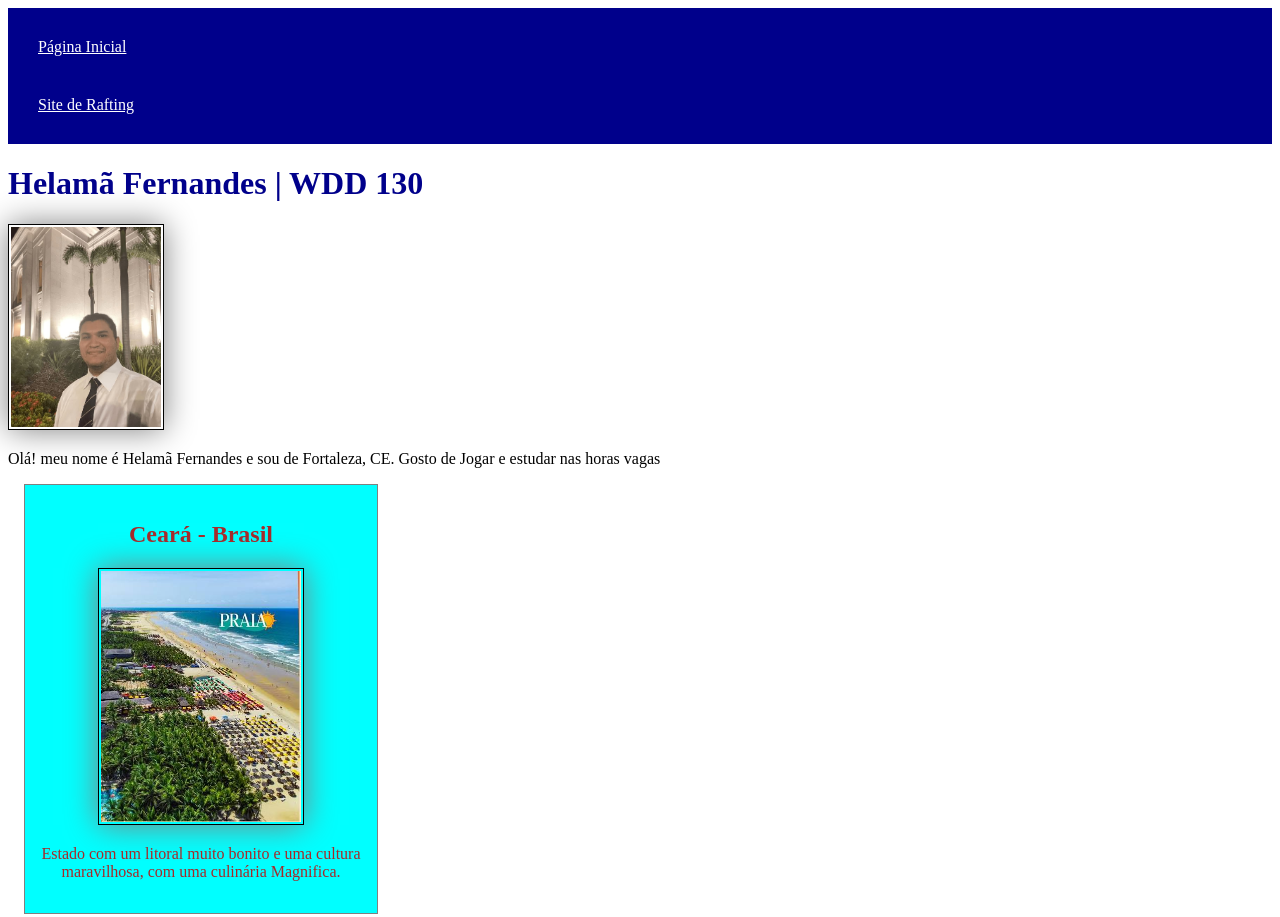
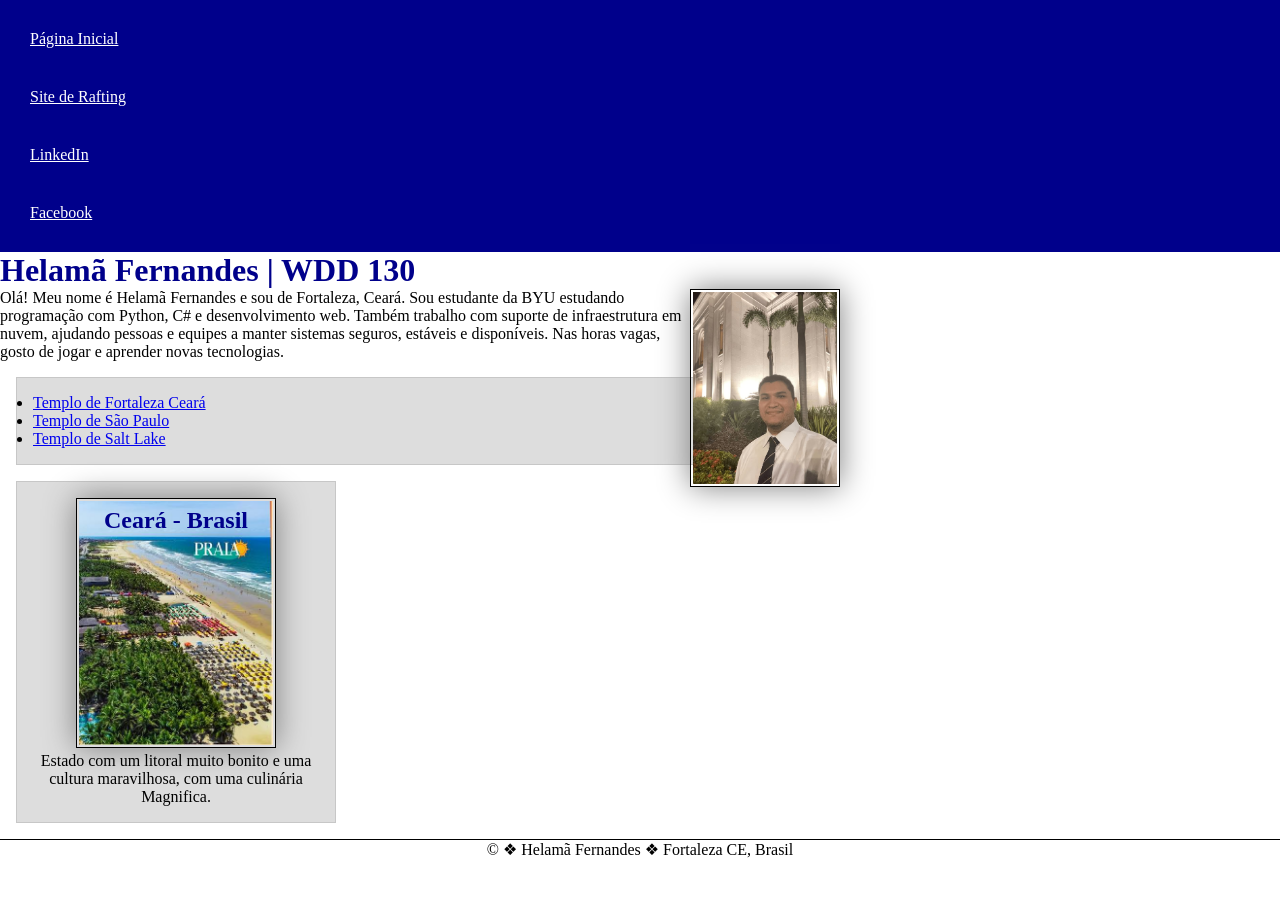
Before and after one commit to helamafcavalcante/wdd130, a plain HTML site: page index.html in a window 1280 px wide. Shown: the top 917 px of the page. After the commit the page ends 859 px from the top, so only its background shows below. Drawn offline with Linux system fonts and the light colour scheme.

Commit message:
adicionar atividade

```diff
--- a/estilos/estilos.css
+++ b/estilos/estilos.css
@@ -1,22 +1,39 @@
+* {
+    margin: 0;
+    padding: 0;
+    box-sizing: border-box;
+}
+
+:root {
+    --cor-primaria: darkblue;
+    --cor-texto-claro: white;
+    --cor-destaque: aqua;
+    --cor-texto-destaque: brown;
+    --cor-borda: #000;
+    --cor-borda-clara: grey;
+    --espacamento-padrao: 1rem;
+    --espacamento-pequeno: 10px;
+}
+
 nav {
-    background-color: darkblue;
-    padding: 10px;
+    background-color: var(--cor-primaria);
+    padding: var(--espacamento-pequeno);
 }
 
 nav a {
-    color: white;
+    color: var(--cor-texto-claro);
     display: block;
     padding: 20px;
 }
 
 h1 {
-    color: darkblue;
+    color: var(--cor-primaria);
 }
 
 img {
     width: 150px;
     height: auto;
-    border: 1px solid black;
+    border: 1px solid var(--cor-borda);
     padding: 2px;
     box-shadow: 0 0 30px gray;
 }
@@ -32,19 +49,16 @@ main {
 main img {
     width: 150px;
     height: auto;
-    border: 1px solid black;
+    border: 1px solid var(--cor-borda);
     padding: 2px;
     box-shadow: 0 0 30px gray;
+    float: right;
 }
 
 aside {
     width: 20rem;
-    margin: 1rem;
-    border: 1px solid grey;
-    padding: 1rem;
-    background-color: aqua;
-    color: brown;
     text-align: center;
+    position: relative;
 }
 
 aside img {
@@ -52,8 +66,26 @@ aside img {
     height: auto;
 }
 
+
+.caixa {
+    margin: var(--espacamento-padrao);
+    border: 1px solid rgb(0 0 0 / 10%);
+    padding: var(--espacamento-padrao);
+    background-color: #ddd;
+    color: #000;
+}
+
+aside h2 {
+    position: absolute;
+    top: 25px;
+    left: 50%;
+    transform: translateX(-50%);
+    width: 100%;
+    color: var(--cor-primaria);
+}
+
 footer {
     margin-top: 15px;
-    border-top: 1px solid #000;
+    border-top: 1px solid var(--cor-borda);
     text-align: center;
 }
--- a/index.html
+++ b/index.html
@@ -15,15 +15,24 @@
         <nav>
             <a href="#">Página Inicial</a>
             <a href="wwr/">Site de Rafting</a>
+            <a href="https://www.linkedin.com/in/helam%C3%A3-fernandes-052059214/" target="_blank">LinkedIn</a>
+            <a href="https://facebook.com" target="_blank">Facebook</a>
         </nav>
     </header>
     <main>
         <h1>Helamã Fernandes | WDD 130</h1>
         <img src="imagens/perfil.jpg" alt="Foto Perfil de Helamã Fernandes" width="200">
-        <p>Olá! meu nome é Helamã Fernandes e sou de Fortaleza, CE. Gosto de Jogar e estudar nas
-            horas vagas</p>
+        <p>Olá! Meu nome é Helamã Fernandes e sou de Fortaleza, Ceará. Sou estudante da BYU estudando
+            programação com Python, C# e desenvolvimento web. Também trabalho com suporte de infraestrutura
+            em nuvem, ajudando pessoas e equipes a manter sistemas seguros, estáveis e disponíveis. Nas horas vagas,
+            gosto de jogar e aprender novas tecnologias.</p>
+        <ul class="caixa">
+            <li><a href="https://www.churchofjesuschrist.org/temples/details/fortaleza-brazil-temple" target="_blank">Templo de Fortaleza Ceará</a></li>
+            <li><a href="https://www.churchofjesuschrist.org/temples/details/sao-paulo-brazil-temple" target="_blank">Templo de São Paulo</a></li>
+            <li><a href="https://www.churchofjesuschrist.org/temples/details/salt-lake-temple" target="_blank">Templo de Salt Lake</a></li>
+        </ul>
     </main>
-    <aside>
+    <aside class="caixa">
         <h2>Ceará - Brasil</h2>
         <img src="imagens/fortaleza.jpg" alt="Foto que representa o estado do Ceará" width="200">
         <p>Estado com um litoral muito bonito e uma cultura maravilhosa, com uma culinária
```
